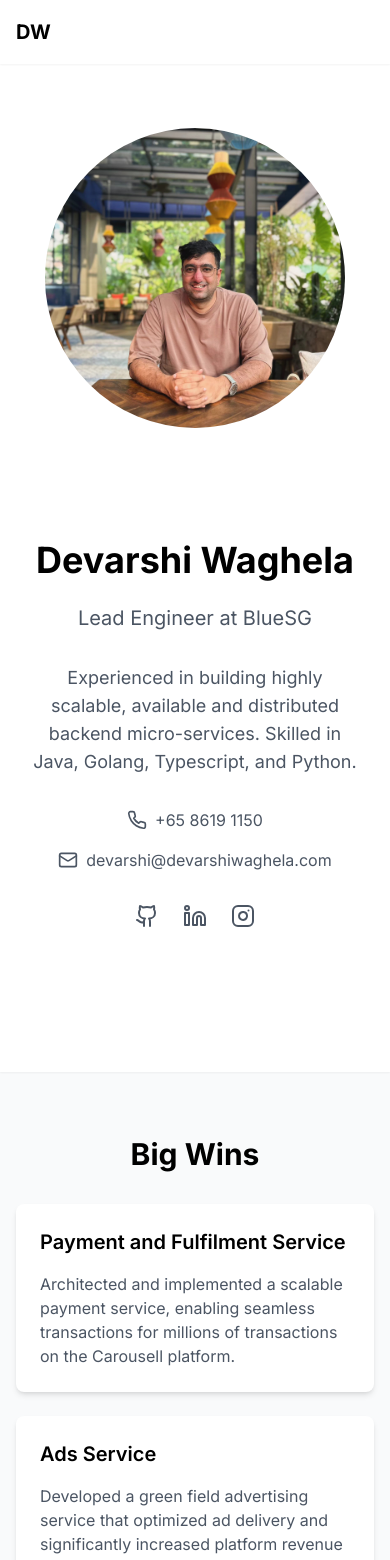
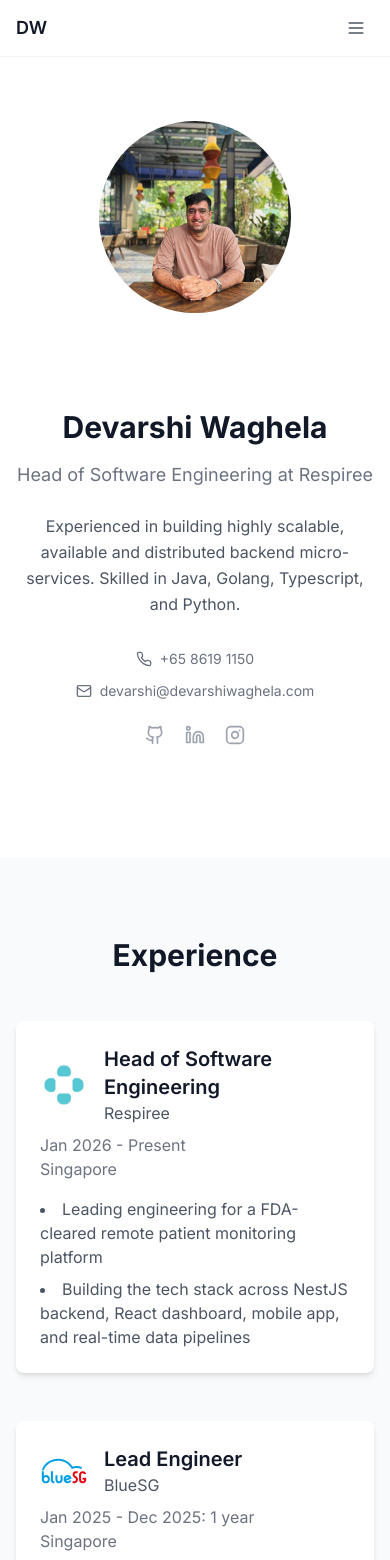
Before and after one commit to wdevarshi/portfolio, a Next.js app: page / in a window 390 px wide. Shown: the top 1560 px of the page. Built offline with nearby package versions, Linux system fonts and the light colour scheme.

Commit message:
Revamp portfolio: update hero, responsive navbar, cleaner design

```diff
--- a/app/globals.css
+++ b/app/globals.css
@@ -3,22 +3,24 @@
 @tailwind utilities;
 
 @layer base {
+    html {
+        scroll-behavior: smooth;
+    }
+
     body {
-        @apply bg-gray-50;
+        @apply bg-gray-50 text-gray-900 antialiased;
     }
 }
 
-@import url('https://cdn.jsdelivr.net/npm/@fontsource/monolisa');
-
+/* JSON viewer (tools pages) */
 .json-viewer {
-    --json-property: #106fcd;  /* Light blue for properties */
-    --json-string: #3c6201;    /* Light green for strings */
-    --json-number: #c72f00;    /* Orange for numbers */
-    --json-boolean: #6500a8;   /* Purple for booleans */
-    --json-null: #94061c;      /* Red for null values */
+    --json-property: #106fcd;
+    --json-string: #3c6201;
+    --json-number: #c72f00;
+    --json-boolean: #6500a8;
+    --json-null: #94061c;
 }
 
-/* Optional: Add custom scrollbar styling */
 .json-viewer pre::-webkit-scrollbar {
     width: 8px;
     height: 8px;
@@ -37,11 +39,3 @@
 .json-viewer pre::-webkit-scrollbar-thumb:hover {
     background: #ccc;
 }
-
-:root {
-    --json-property: #5681f4;   /* Blue for property names */
-    --json-string: #44a73b;     /* Green for strings */
-    --json-number: #ff5722;     /* Orange for numbers */
-    --json-boolean: #9c27b0;    /* Purple for booleans */
-    --json-null: #808080;       /* Gray for null */
-}
--- a/app/page.tsx
+++ b/app/page.tsx
@@ -8,29 +8,31 @@ import Image from 'next/image'
 export default function Home() {
     return (
         <main className="min-h-screen bg-gray-50">
-            <Navbar/>
-            <section className="bg-white shadow-sm">
-                <div className="container mx-auto px-4 py-16">
-                    <div className="flex flex-col md:flex-row items-center justify-between gap-8">
-                        <div className="w-248 h-248 rounded-full overflow-hidden relative">
-                            <Image
-                                src="/profilephoto.jpg"
-                                alt="Devarshi Waghela"
-                                width={300}
-                                height={300}
-                                className="object-cover"
-                                priority
-                            />
+            <Navbar />
+            <section className="bg-white">
+                <div className="max-w-5xl mx-auto px-4 py-16 md:py-24">
+                    <div className="flex flex-col md:flex-row items-center gap-12 md:gap-16">
+                        <div className="shrink-0">
+                            <div className="w-48 h-48 md:w-56 md:h-56 rounded-full overflow-hidden">
+                                <Image
+                                    src="/profilephoto.jpg"
+                                    alt="Devarshi Waghela"
+                                    width={224}
+                                    height={224}
+                                    className="object-cover w-full h-full"
+                                    priority
+                                />
+                            </div>
                         </div>
-                        <div className="md:flex-1 max-w-11xl">
-                            <Hero/>
+                        <div className="flex-1">
+                            <Hero />
                         </div>
                     </div>
                 </div>
             </section>
-            <BigWins/>
-            <Experience/>
-            <Skills/>
+            <Experience />
+            <Skills />
+            <BigWins />
         </main>
     )
 }
--- a/components/BigWins.tsx
+++ b/components/BigWins.tsx
@@ -1,40 +1,45 @@
-interface WinCard {
-    title: string;
-    description: string;
+interface ProjectCard {
+    title: string
+    description: string
 }
 
-const wins: WinCard[] = [
+const projects: ProjectCard[] = [
     {
         title: "Payment and Fulfilment Service",
-        description: "Architected and implemented a scalable payment service, enabling seamless transactions for millions of transactions on the Carousell platform."
+        description:
+            "Architected and implemented a scalable payment service, enabling seamless transactions for millions of transactions on the Carousell platform.",
     },
     {
         title: "Ads Service",
-        description: "Developed a green field advertising service that optimized ad delivery and significantly increased platform revenue through targeted campaigns."
+        description:
+            "Developed a green field advertising service that optimized ad delivery and significantly increased platform revenue through targeted campaigns.",
     },
     {
         title: "Pricing Service",
-        description: "Developed a highly scalable, rule-based pricing engine that enabled seamless price adjustments for operations, leading to a significant revenue boost from various pricing experiments."
-    }
-];
+        description:
+            "Developed a highly scalable, rule-based pricing engine that enabled seamless price adjustments for operations, leading to a significant revenue boost from various pricing experiments.",
+    },
+]
 
-function WinCard({title, description}: WinCard) {
+function Card({ title, description }: ProjectCard) {
     return (
-        <div className="bg-white rounded-lg shadow-md p-6">
-            <h3 className="text-xl font-semibold mb-4">{title}</h3>
-            <p className="text-gray-600">{description}</p>
+        <div className="bg-white border border-gray-200 rounded-lg p-6 hover:border-gray-300 transition-colors">
+            <h3 className="text-lg font-semibold text-gray-900 mb-3">{title}</h3>
+            <p className="text-sm text-gray-600 leading-relaxed">{description}</p>
         </div>
     )
 }
 
 export default function BigWins() {
     return (
-        <section className="py-16">
-            <div className="container mx-auto px-4">
-                <h2 className="text-3xl font-bold mb-8 text-center">Big Wins</h2>
+        <section id="projects" className="py-20">
+            <div className="max-w-5xl mx-auto px-4">
+                <h2 className="text-3xl font-bold mb-10 text-center text-gray-900">
+                    Projects
+                </h2>
                 <div className="grid md:grid-cols-3 gap-6">
-                    {wins.map((win, index) => (
-                        <WinCard key={index} {...win} />
+                    {projects.map((project, index) => (
+                        <Card key={index} {...project} />
                     ))}
                 </div>
             </div>
--- a/components/Hero.tsx
+++ b/components/Hero.tsx
@@ -1,106 +1,63 @@
-// // components/Hero.tsx
-// import { Github, Linkedin, Mail } from 'lucide-react'
-//
-// export default function Hero() {
-//     return (
-//         <section id="about" className="py-20 bg-white">
-//             <div className="max-w-4xl mx-auto text-center px-4">
-//                 <h1 className="text-4xl md:text-6xl font-bold mb-6">Devarshi Waghela</h1>
-//                 <h2 className="text-xl md:text-2xl text-gray-600 mb-8">
-//                     Engineering Manager at Carousell
-//                 </h2>
-//                 <p className="text-lg text-gray-600 mb-8 max-w-2xl mx-auto">
-//                     Experienced in building highly available, distributed backend micro-services.
-//                 </p>
-//                 <div className="flex justify-center space-x-6">
-//                     <a
-//                         href="https://github.com/wdevarshi"
-//                         target="_blank"
-//                         rel="noopener noreferrer"
-//                         className="text-gray-600 hover:text-gray-900"
-//                     >
-//                         <Github className="h-6 w-6" />
-//                     </a>
-//                     <a
-//                         href="https://www.linkedin.com/in/wagheladevarshi/"
-//                         target="_blank"
-//                         rel="noopener noreferrer"
-//                         className="text-gray-600 hover:text-gray-900"
-//                     >
-//                         <Linkedin className="h-6 w-6" />
-//                     </a>
-//                     <a
-//                         href="devarshi@devarshiwaghela.com"
-//                         className="text-gray-600 hover:text-gray-900"
-//                     >
-//                         <Mail className="h-6 w-6" />
-//                     </a>
-//                 </div>
-//             </div>
-//         </section>
-//     )
-// }
-
 'use client'
 
 import { Github, Linkedin, Mail, Phone, Instagram } from 'lucide-react'
 
 export default function Hero() {
     return (
-        <section id="about" className="py-20 bg-white">
-            <div className="max-w-4xl mx-auto text-center px-4">
-                <h1 className="text-4xl md:text-6xl font-bold mb-6">Devarshi Waghela</h1>
-                <h2 className="text-xl md:text-2xl text-gray-600 mb-8">
-                    Lead Engineer at BlueSG
+        <section id="about" className="py-12 md:py-0">
+            <div className="max-w-2xl mx-auto md:mx-0 text-center md:text-left">
+                <h1 className="text-3xl md:text-5xl font-bold mb-4 text-gray-900">
+                    Devarshi Waghela
+                </h1>
+                <h2 className="text-lg md:text-xl text-gray-500 mb-6">
+                    Head of Software Engineering at Respiree
                 </h2>
-                <p className="text-lg text-gray-600 mb-8 max-w-2xl mx-auto">
-                    Experienced in building highly scalable, available and distributed backend micro-services.
-                    Skilled in Java, Golang, Typescript, and Python.
+                <p className="text-base text-gray-600 mb-8 leading-relaxed">
+                    Experienced in building highly scalable, available and distributed
+                    backend micro-services. Skilled in Java, Golang, Typescript, and Python.
                 </p>
 
-                {/* Contact Information */}
-                <div className="flex flex-col md:flex-row items-center justify-center gap-4 mb-8">
+                <div className="flex flex-col sm:flex-row items-center sm:items-start gap-3 mb-6">
                     <a
                         href="tel:+6586191150"
-                        className="flex items-center gap-2 text-gray-600 hover:text-gray-900"
+                        className="flex items-center gap-2 text-gray-500 hover:text-gray-900 text-sm transition-colors"
                     >
-                        <Phone className="h-5 w-5" />
+                        <Phone className="h-4 w-4" />
                         <span>+65 8619 1150</span>
                     </a>
                     <a
                         href="mailto:devarshi@devarshiwaghela.com"
-                        className="flex items-center gap-2 text-gray-600 hover:text-gray-900"
+                        className="flex items-center gap-2 text-gray-500 hover:text-gray-900 text-sm transition-colors"
                     >
-                        <Mail className="h-5 w-5" />
+                        <Mail className="h-4 w-4" />
                         <span>devarshi@devarshiwaghela.com</span>
                     </a>
                 </div>
 
-                {/* Social Links */}
-                <div className="flex justify-center items-center space-x-6">
+                <div className="flex justify-center md:justify-start items-center space-x-5">
                     <a
                         href="https://github.com/wdevarshi"
                         target="_blank"
                         rel="noopener noreferrer"
-                        className="text-gray-600 hover:text-gray-900 flex items-center gap-2"
+                        className="text-gray-400 hover:text-gray-900 transition-colors"
                     >
-                        <Github className="h-6 w-6" />
+                        <Github className="h-5 w-5" />
                     </a>
                     <a
                         href="https://www.linkedin.com/in/wagheladevarshi/"
                         target="_blank"
                         rel="noopener noreferrer"
-                        className="text-gray-600 hover:text-gray-900 flex items-center gap-2"
+                        className="text-gray-400 hover:text-gray-900 transition-colors"
                     >
-                        <Linkedin className="h-6 w-6" />
+                        <Linkedin className="h-5 w-5" />
                     </a>
                     <a
                         href="https://www.instagram.com/wagheladevarshi"
                         target="_blank"
                         rel="noopener noreferrer"
-                        className="text-gray-600 hover:text-gray-900 flex items-center gap-2"
+                        className="text-gray-400 hover:text-gray-900 transition-colors"
                     >
-                        <Instagram className="h-6 w-6" />
+                        <Instagram className="h-5 w-5" />
                     </a>
                 </div>
             </div>
--- a/components/Navbar.tsx
+++ b/components/Navbar.tsx
@@ -2,40 +2,46 @@
 
 import { useState } from 'react'
 import Link from 'next/link'
+import { Menu, X } from 'lucide-react'
+
+const navItems = [
+    { id: 'about', label: 'About' },
+    { id: 'experience', label: 'Experience' },
+    { id: 'skills', label: 'Skills' },
+    { id: 'projects', label: 'Projects' },
+]
 
 export default function Navbar() {
     const [active, setActive] = useState('')
+    const [mobileOpen, setMobileOpen] = useState(false)
 
     const scrollToSection = (sectionId: string) => {
         setActive(sectionId)
+        setMobileOpen(false)
         const element = document.getElementById(sectionId)
         if (element) {
-            element.scrollIntoView({
-                behavior: 'smooth',
-                block: 'start',
-            })
+            element.scrollIntoView({ behavior: 'smooth', block: 'start' })
         }
     }
 
     return (
-        <nav className="bg-white shadow-sm sticky top-0 z-50">
-            <div className="container mx-auto px-4">
-                <div className="flex justify-between items-center h-16">
-                    <Link href="/" className="flex-shrink-0 font-bold text-xl">
+        <nav className="bg-white border-b border-gray-100 sticky top-0 z-50">
+            <div className="max-w-5xl mx-auto px-4">
+                <div className="flex justify-between items-center h-14">
+                    <Link href="/" className="font-semibold text-lg text-gray-900">
                         DW
                     </Link>
-                    <div className="hidden md:flex space-x-8">
-                        {[
-                            {id: 'about', label: 'About'},
-                            {id: 'experience', label: 'Experience'},
-                            {id: 'skills', label: 'Skills'},
-                            {id: 'projects', label: 'Projects'}
-                        ].map((item) => (
+
+                    {/* Desktop nav */}
+                    <div className="hidden md:flex items-center space-x-8">
+                        {navItems.map((item) => (
                             <button
                                 key={item.id}
                                 onClick={() => scrollToSection(item.id)}
-                                className={`text-gray-600 hover:text-gray-900 ${
-                                    active === item.id ? 'text-blue-600 font-medium' : ''
+                                className={`text-sm transition-colors ${
+                                    active === item.id
+                                        ? 'text-gray-900 font-medium'
+                                        : 'text-gray-500 hover:text-gray-900'
                                 }`}
                             >
                                 {item.label}
@@ -43,14 +49,54 @@ export default function Navbar() {
                         ))}
                         <Link
                             href="/tools"
-                            className="text-gray-600 hover:text-gray-900"
-                            onClick={() => setActive('')} // Reset active state when navigating away
+                            className="text-sm text-gray-500 hover:text-gray-900 transition-colors"
+                            onClick={() => setActive('')}
+                        >
+                            Tools
+                        </Link>
+                    </div>
+
+                    {/* Mobile hamburger */}
+                    <button
+                        className="md:hidden p-2 text-gray-600 hover:text-gray-900"
+                        onClick={() => setMobileOpen(!mobileOpen)}
+                        aria-label="Toggle menu"
+                    >
+                        {mobileOpen ? <X className="h-5 w-5" /> : <Menu className="h-5 w-5" />}
+                    </button>
+                </div>
+            </div>
+
+            {/* Mobile menu */}
+            {mobileOpen && (
+                <div className="md:hidden border-t border-gray-100 bg-white">
+                    <div className="px-4 py-3 space-y-1">
+                        {navItems.map((item) => (
+                            <button
+                                key={item.id}
+                                onClick={() => scrollToSection(item.id)}
+                                className={`block w-full text-left px-3 py-2 rounded text-sm transition-colors ${
+                                    active === item.id
+                                        ? 'text-gray-900 font-medium bg-gray-50'
+                                        : 'text-gray-500 hover:text-gray-900 hover:bg-gray-50'
+                                }`}
+                            >
+                                {item.label}
+                            </button>
+                        ))}
+                        <Link
+                            href="/tools"
+                            className="block w-full text-left px-3 py-2 rounded text-sm text-gray-500 hover:text-gray-900 hover:bg-gray-50 transition-colors"
+                            onClick={() => {
+                                setActive('')
+                                setMobileOpen(false)
+                            }}
                         >
                             Tools
                         </Link>
                     </div>
                 </div>
-            </div>
+            )}
         </nav>
     )
 }
```
Also changed, not shown: components/Skills.tsx (+16 -13 lines).
